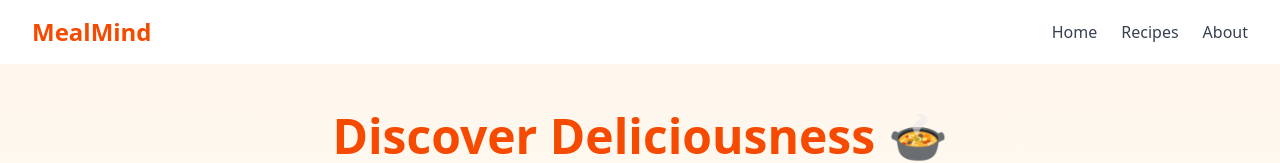
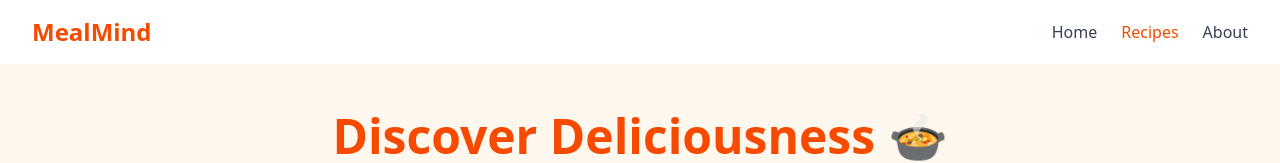
Before and after one commit to 0prii0/Meal-Mind, a React (Vite) app in the folder Meal-Mind/: page /recipes in a window 1280 px wide. Shown: the top 163 px of the page. Built offline with nearby package versions, Linux system fonts and the light colour scheme.

Commit message:
adding hover effect in Navbar

```diff
--- a/Meal-Mind/src/components/Navbar.tsx
+++ b/Meal-Mind/src/components/Navbar.tsx
@@ -1,10 +1,14 @@
-import { motion } from "framer-motion"
+import { motion } from "framer-motion";
 import { NavLink } from "react-router-dom";
 
+const Navbar = () => {
 
-const Navbar = () => {
-  const linkClass =
-    "hover:text-orange-600 transition font-medium";
+  const getLinkClass = ({ isActive }: { isActive: boolean }): string => {
+    const baseClasses = "hover:text-orange-600 transition font-medium";
+    return isActive
+      ? `${baseClasses} text-orange-600`
+            : `${baseClasses} text-gray-700`;
+  };
 
   return (
     <motion.nav
@@ -13,17 +17,17 @@ const Navbar = () => {
       animate={{ y: 0, opacity: 1 }}
       transition={{ duration: 0.6, ease: "easeOut" }}
     >
-      <h1 className="text-2xl font-bold text-orange-600">MealMind</h1>
-      <ul className="flex gap-6 text-gray-700 font-semibold">
-        <NavLink to="/home" className={linkClass}>
+      <NavLink to="/">
+        <h1 className="text-2xl font-bold text-orange-600">MealMind</h1>
+      </NavLink>
+      <ul className="flex gap-6 font-semibold">
+        <NavLink to="/home" className={getLinkClass}>
           Home
         </NavLink>
-
-        <NavLink to="/recipes" className={linkClass}>
+        <NavLink to="/recipes" className={getLinkClass}>
           Recipes
         </NavLink>
-
-        <NavLink to="/about" className={linkClass}>
+        <NavLink to="/about" className={getLinkClass}>
           About
         </NavLink>
       </ul>
```
